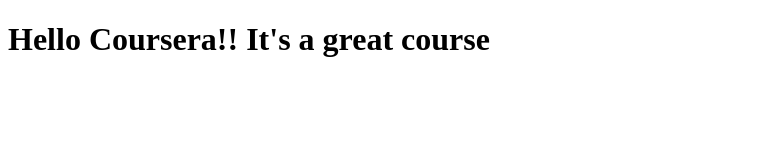
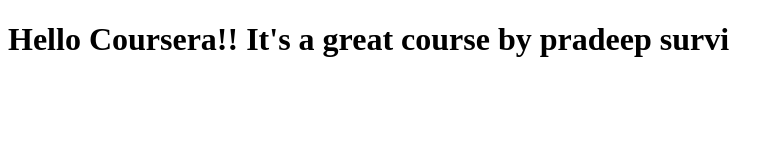
Before and after one commit to PradeepSurvi/coursera-test, a plain HTML site: page site/index.html in a window 1280 px wide. Shown: the whole page, without its empty margins (0-784 px from the left). Drawn offline with Linux system fonts and the light colour scheme.

Commit message:
Small Additonal change.

```diff
--- a/site/index.html
+++ b/site/index.html
@@ -4,6 +4,6 @@
 	<title>Hello Coursera</title>
 </head>
 <body>
-<h1>Hello Coursera!! It's a great course </h1>
+<h1>Hello Coursera!! It's a great course by pradeep survi </h1>
 </body>
 </html>
```
